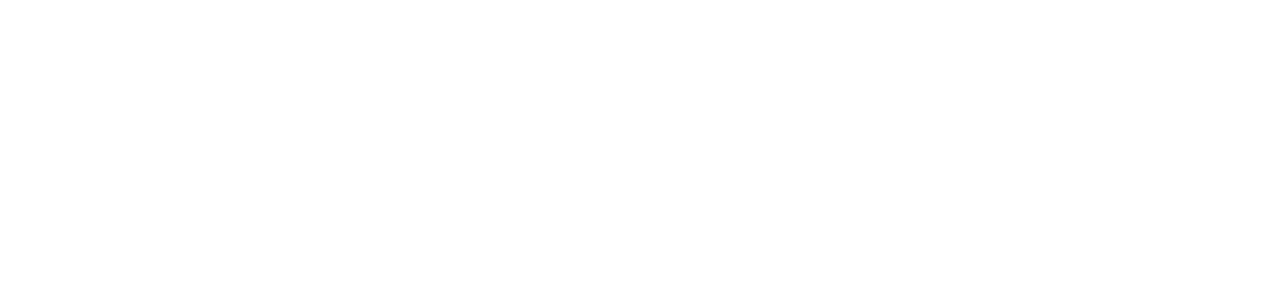
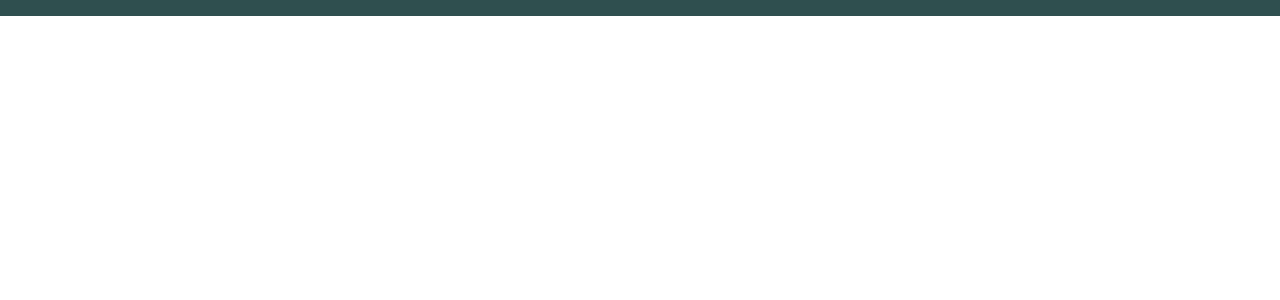
Before and after one commit to AndreaRene/router_testing, a React (Vite) app: page / in a window 1280 px wide. Shown: the top 300 px of the page. Built offline with nearby package versions, Linux system fonts and the light colour scheme.

Commit message:
add styling for simple header to test routing

```diff
--- a/src/Components/AppElements/HeaderContainer.jsx
+++ b/src/Components/AppElements/HeaderContainer.jsx
@@ -13,7 +13,7 @@
   const location = useLocation();
   const HeaderComponent = routeToHeader[location.pathname];
 
-  return <div style={ { display: 'flex' } }>{ HeaderComponent && <HeaderComponent /> }</div>;
+  return <div style={ { width: '100vw', boxSizing: 'border-box', padding: '.5rem',backgroundColor: 'darkslategrey' } }>{ HeaderComponent && <HeaderComponent /> }</div>;
 };
 
 export default Header;
--- a/src/Components/HeaderPane/LargeHeader.jsx
+++ b/src/Components/HeaderPane/LargeHeader.jsx
@@ -5,10 +5,10 @@
 
 
     return (
-        <header style={ { display: 'flex', justifyContent: 'space-between', alignItems: 'center', width: '100vw', boxSizing: 'border-box', padding: '.5rem',backgroundColor: 'darkslategrey' } }>
+        <header style={ { display: 'flex', justifyContent: 'space-between', alignItems: 'center', } }>
             <div>
                 <Link to="/">
-                    <img src={ Icon } />
+                    <img src={ Icon } /> {/* Example icon */ }
                 </Link>
             </div>
             <div>
--- a/src/Components/HeaderPane/SimpleHeader.jsx
+++ b/src/Components/HeaderPane/SimpleHeader.jsx
@@ -2,7 +2,7 @@
 
 
     return (
-        <header style={ { display: 'flex', justifyContent: 'space-between', alignItems: 'center' } }>
+        <header style={ { display: 'flex', justifyContent: 'space-between', alignItems: 'center', backgroundColor: 'darkslategrey', height: '3rem' } }>
 
         </header>
     );
```
